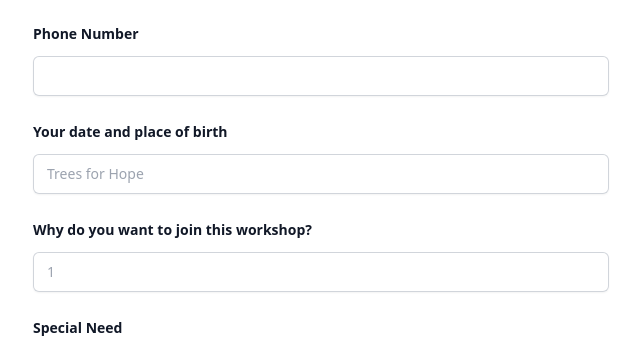
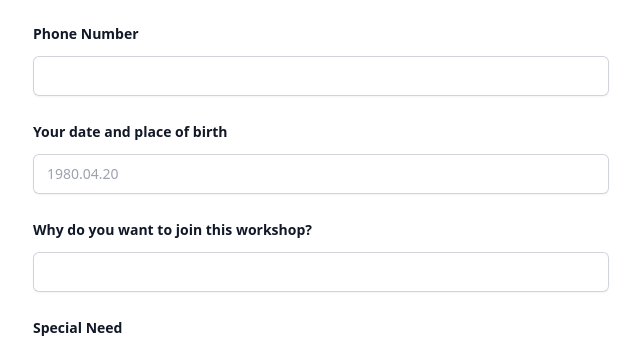
Before and after one commit to nirdoshyaqin/trees_for_hope, a Next.js app: page /rewilding_path_in_berlin in a window 1280 px wide. Shown: the part 3566-3908 px from the top of the page, without its empty margins (319-959 px from the left). Built offline with nearby package versions, Linux system fonts and the light colour scheme.

Commit message:
デバッグ対応

```diff
--- a/components/HivesRegistrationFormSG.js
+++ b/components/HivesRegistrationFormSG.js
@@ -121,7 +121,7 @@ export default function HivesRegistrationFormSG() {
                       Last name
                     </label>
                     <div className="mt-2.5">
-                      <input type="text" name="lastname" id="lastname" autoComplete="family-name" value={lastname} placeholder="Haghighi" onChange={e => setLastname(e.target.value)} className="block w-full rounded-md border-2 md:border-0 px-3.5 py-2 text-gray-900 shadow-sm ring-1 ring-inset ring-gray-300 placeholder:text-gray-400 focus:ring-2 focus:ring-inset focus:ring-indigo-600 sm:text-sm sm:leading-6" />
+                      <input type="text" name="lastname" id="lastname" autoComplete="family-name" value={lastname} placeholder="Haghighi" onChange={e => setLastname(e.target.value)} required className="block w-full rounded-md border-2 md:border-0 px-3.5 py-2 text-gray-900 shadow-sm ring-1 ring-inset ring-gray-300 placeholder:text-gray-400 focus:ring-2 focus:ring-inset focus:ring-indigo-600 sm:text-sm sm:leading-6" />
                     </div>
                   </div>
                   <div className="sm:col-span-2">
--- a/components/RewildingBerlinRegistFormSG.js
+++ b/components/RewildingBerlinRegistFormSG.js
@@ -23,7 +23,7 @@ function classNames(...classes) {
   return classes.filter(Boolean).join(" ");
 }
 
-export default function TreeRegistrationFormSG() {
+export default function RewildingBerlinRegistFormSG() {
   const [agreed, setAgreed] = useState(false);
 
   const router = useRouter();
@@ -129,7 +129,7 @@ export default function TreeRegistrationFormSG() {
                       Last name
                     </label>
                     <div className="mt-2.5">
-                      <input type="text" name="lastname" id="lastname" autoComplete="family-name" value={lastname} placeholder="Haghighi" onChange={e => setLastname(e.target.value)} className="block w-full rounded-md border-2 md:border-0 px-3.5 py-2 text-gray-900 shadow-sm ring-1 ring-inset ring-gray-300 placeholder:text-gray-400 focus:ring-2 focus:ring-inset focus:ring-indigo-600 sm:text-sm sm:leading-6" />
+                      <input type="text" name="lastname" id="lastname" autoComplete="family-name" value={lastname} placeholder="Haghighi" onChange={e => setLastname(e.target.value)} required className="block w-full rounded-md border-2 md:border-0 px-3.5 py-2 text-gray-900 shadow-sm ring-1 ring-inset ring-gray-300 placeholder:text-gray-400 focus:ring-2 focus:ring-inset focus:ring-indigo-600 sm:text-sm sm:leading-6" />
                     </div>
                   </div>
                   <div className="sm:col-span-2">
@@ -146,7 +146,7 @@ export default function TreeRegistrationFormSG() {
                       Phone Number
                     </label>
                     <div className="mt-2.5">
-                      <input type="text" name="phone" id="phone" autoComplete="organization" value={phone} placeholder="" onChange={e => setPhone(e.target.value)} className="block w-full rounded-md border-2 md:border-0 px-3.5 py-2 text-gray-900 shadow-sm ring-1 ring-inset ring-gray-300 placeholder:text-gray-400 focus:ring-2 focus:ring-inset focus:ring-indigo-600 sm:text-sm sm:leading-6" />
+                      <input type="tel" name="phone" id="phone" value={phone} placeholder="" onChange={e => setPhone(e.target.value)} className="block w-full rounded-md border-2 md:border-0 px-3.5 py-2 text-gray-900 shadow-sm ring-1 ring-inset ring-gray-300 placeholder:text-gray-400 focus:ring-2 focus:ring-inset focus:ring-indigo-600 sm:text-sm sm:leading-6" />
                     </div>
                   </div>
                   <div className="sm:col-span-2">
@@ -154,7 +154,7 @@ export default function TreeRegistrationFormSG() {
                       Your date and place of birth
                     </label>
                     <div className="mt-2.5">
-                      <input type="text" name="date_of_birth" id="date_of_birth" autoComplete="organization" value={date_of_birth} placeholder="Trees for Hope" onChange={e => setDate_of_birth(e.target.value)} className="block w-full rounded-md border-2 md:border-0 px-3.5 py-2 text-gray-900 shadow-sm ring-1 ring-inset ring-gray-300 placeholder:text-gray-400 focus:ring-2 focus:ring-inset focus:ring-indigo-600 sm:text-sm sm:leading-6" />
+                      <input type="text" name="date_of_birth" id="date_of_birth" value={date_of_birth} placeholder="1980.04.20" onChange={e => setDate_of_birth(e.target.value)} className="block w-full rounded-md border-2 md:border-0 px-3.5 py-2 text-gray-900 shadow-sm ring-1 ring-inset ring-gray-300 placeholder:text-gray-400 focus:ring-2 focus:ring-inset focus:ring-indigo-600 sm:text-sm sm:leading-6" />
                     </div>
                   </div>
                   <div className="sm:col-span-2">
@@ -162,7 +162,7 @@ export default function TreeRegistrationFormSG() {
                       Why do you want to join this workshop?
                     </label>
                     <div className="mt-2.5">
-                      <input type="text" name="reason" id="reason" autoComplete="organization" value={reason} placeholder="1" onChange={e => setReason(e.target.value)} className="block w-full rounded-md border-2 md:border-0 px-3.5 py-2 text-gray-900 shadow-sm ring-1 ring-inset ring-gray-300 placeholder:text-gray-400 focus:ring-2 focus:ring-inset focus:ring-indigo-600 sm:text-sm sm:leading-6" />
+                      <input type="text" name="reason" id="reason" value={reason} onChange={e => setReason(e.target.value)} className="block w-full rounded-md border-2 md:border-0 px-3.5 py-2 text-gray-900 shadow-sm ring-1 ring-inset ring-gray-300 placeholder:text-gray-400 focus:ring-2 focus:ring-inset focus:ring-indigo-600 sm:text-sm sm:leading-6" />
                     </div>
                   </div>
                   <div className="sm:col-span-2">
@@ -170,7 +170,7 @@ export default function TreeRegistrationFormSG() {
                       Special Need
                     </label>
                     <div className="mt-2.5">
-                      <textarea name="special_need" id="special_need" rows={4} value={special_need} onChange={e => setSpecial_need(e.target.value)} required className="block w-full rounded-md border-2 md:border-0 px-3.5 py-2 text-gray-900 shadow-sm ring-1 ring-inset ring-gray-300 placeholder:text-gray-400 focus:ring-2 focus:ring-inset focus:ring-indigo-600 sm:text-sm sm:leading-6" defaultValue={""} />
+                      <textarea name="special_need" id="special_need" rows={4} value={special_need} onChange={e => setSpecial_need(e.target.value)} className="block w-full rounded-md border-2 md:border-0 px-3.5 py-2 text-gray-900 shadow-sm ring-1 ring-inset ring-gray-300 placeholder:text-gray-400 focus:ring-2 focus:ring-inset focus:ring-indigo-600 sm:text-sm sm:leading-6" defaultValue={""} />
                     </div>
                   </div>
                   <div className="sm:col-span-2">
@@ -178,7 +178,7 @@ export default function TreeRegistrationFormSG() {
                       Any other comment ?
                     </label>
                     <div className="mt-2.5">
-                      <textarea name="comment" id="comment" rows={4} value={comment} onChange={e => setComment(e.target.value)} required className="block w-full rounded-md border-2 md:border-0 px-3.5 py-2 text-gray-900 shadow-sm ring-1 ring-inset ring-gray-300 placeholder:text-gray-400 focus:ring-2 focus:ring-inset focus:ring-indigo-600 sm:text-sm sm:leading-6" defaultValue={""} />
+                      <textarea name="comment" id="comment" rows={4} value={comment} onChange={e => setComment(e.target.value)} className="block w-full rounded-md border-2 md:border-0 px-3.5 py-2 text-gray-900 shadow-sm ring-1 ring-inset ring-gray-300 placeholder:text-gray-400 focus:ring-2 focus:ring-inset focus:ring-indigo-600 sm:text-sm sm:leading-6" defaultValue={""} />
                     </div>
                   </div>
 
```
